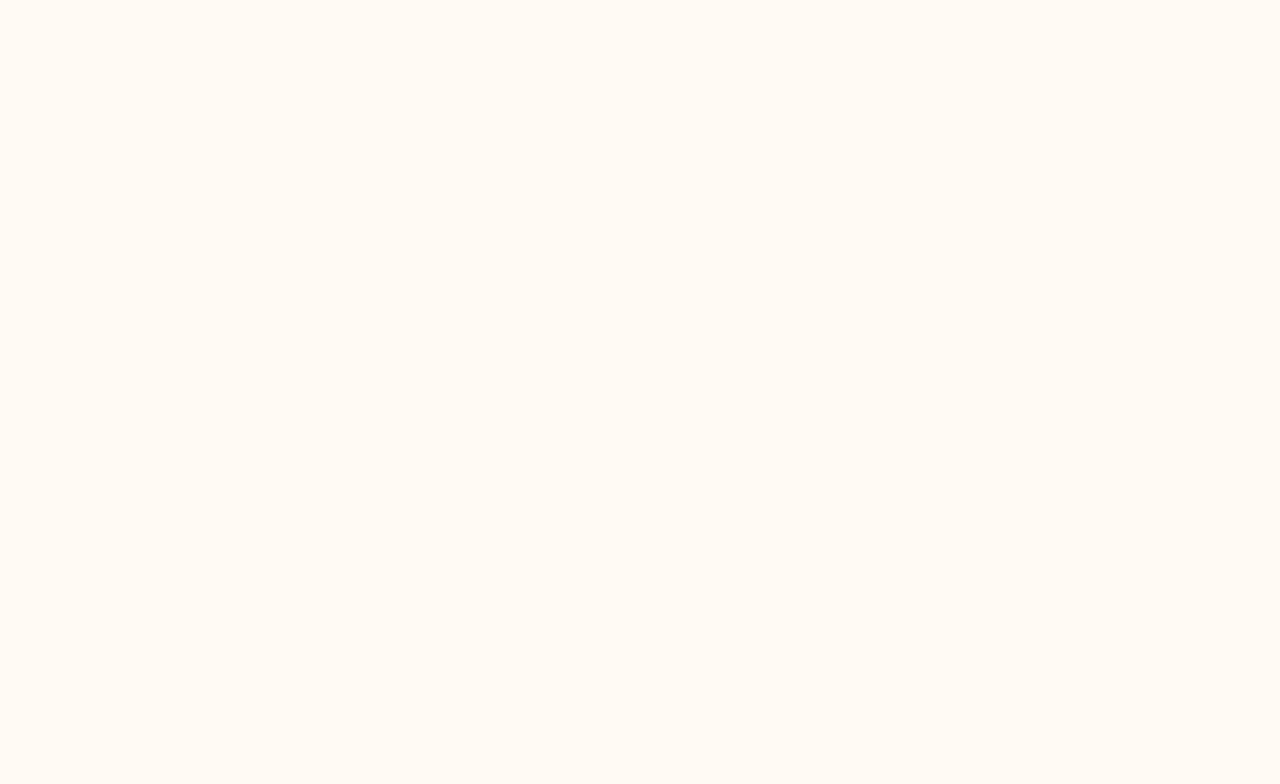
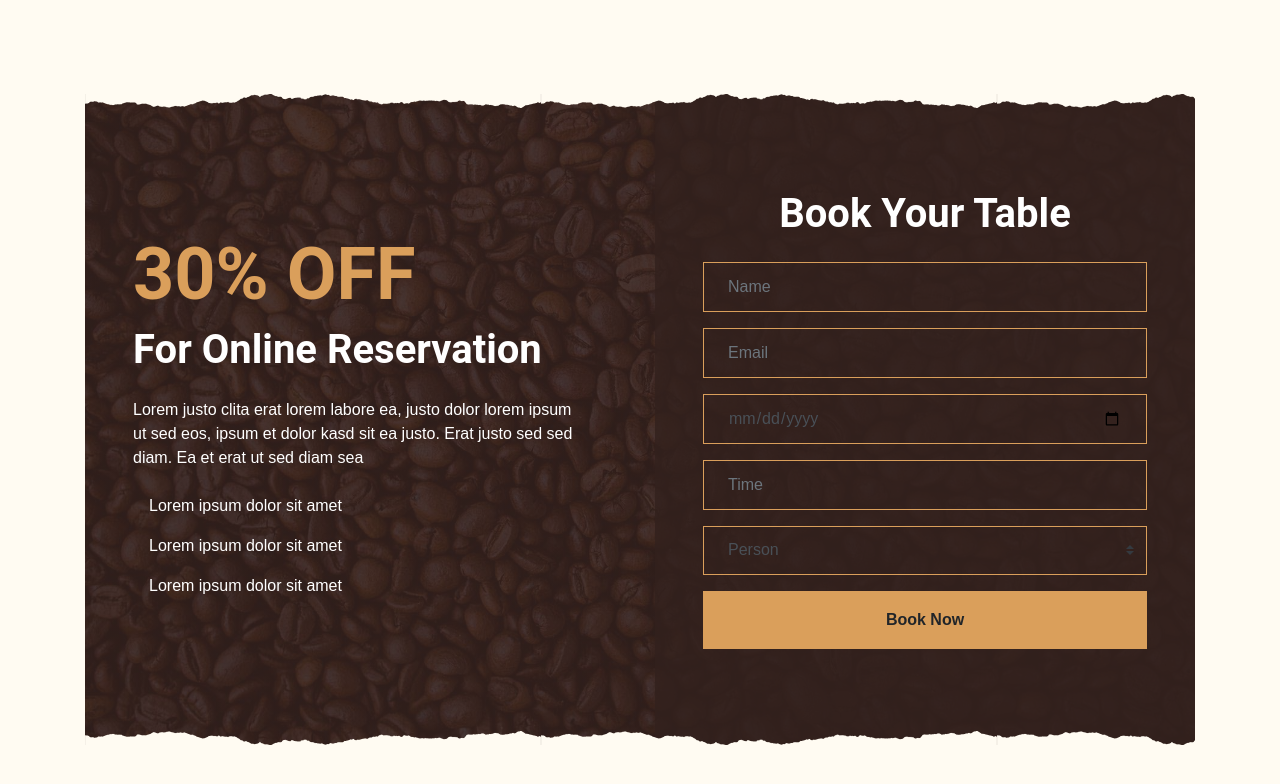
Before and after one commit to danialmousavi/Next-Coffee, a Next.js app: page / in a window 1280 px wide. Shown: the part 3936-4720 px from the top of the page. Before the commit the page ends 3982 px from the top, so only its background shows below. Built offline with nearby package versions, Linux system fonts and the light colour scheme; data requests are answered from the project's data file.

Commit message:
handle reservation

```diff
--- a/components/modules/Card/Card.js
+++ b/components/modules/Card/Card.js
@@ -2,18 +2,18 @@
 
 export default function Card({img,title,desc,price}) {
   return (
-    <div class="row align-items-center mb-5">
-      <div class="col-4 col-sm-3">
+    <div className="row align-items-center mb-5">
+      <div className="col-4 col-sm-3">
         <img
-          class="w-100 rounded-circle mb-3 mb-sm-0"
+          className="w-100 rounded-circle mb-3 mb-sm-0"
           src={img}
           alt=""
         />
-        <h5 class="menu-price">${price}</h5>
+        <h5 className="menu-price">${price}</h5>
       </div>
-      <div class="col-8 col-sm-9">
+      <div className="col-8 col-sm-9">
         <h4>{title}</h4>
-        <p class="m-0">
+        <p className="m-0">
           {desc}
         </p>
       </div>
--- a/components/templates/Index/Menu.js
+++ b/components/templates/Index/Menu.js
@@ -5,23 +5,23 @@
   console.log(menu);
 
   return (
-    <div class="container-fluid pt-5">
-        <div class="container">
-            <div class="section-title">
-                <h4 class="text-primary text-uppercase" style={{letterSpacing: "5px"}}>Menu & Pricing</h4>
-                <h1 class="display-4">Competitive Pricing</h1>
+    <div className="container-fluid pt-5">
+        <div className="container">
+            <div className="section-title">
+                <h4 className="text-primary text-uppercase" style={{letterSpacing: "5px"}}>Menu & Pricing</h4>
+                <h1 className="display-4">Competitive Pricing</h1>
             </div>
-            <div class="row">
-                <div class="col-lg-6">
-                    <h1 class="mb-5">Hot Coffee</h1>
+            <div className="row">
+                <div className="col-lg-6">
+                    <h1 className="mb-5">Hot Coffee</h1>
                     {menu.filter(item=>item.type=="hot").slice(0,3).map(item=>(
-                      <Card {...item}/>
+                      <Card key={item.id} {...item}/>
                     ))}
                 </div>
-                <div class="col-lg-6">
-                    <h1 class="mb-5">Cold Coffee</h1>
+                <div className="col-lg-6">
+                    <h1 className="mb-5">Cold Coffee</h1>
                  {menu.filter(item=>item.type=="cold").slice(0,3).map(item=>(
-                      <Card {...item}/>
+                      <Card key={item.id} {...item}/>
                     ))}
                 </div>
             </div>
--- /dev/null
+++ b/components/templates/Index/ReseveTable.js
@@ -0,0 +1,108 @@
+import React, { useState } from 'react'
+import Swal from 'sweetalert2';
+
+export default function ReseveTable() {
+const [name,setName]=useState("");
+const [email,setEmail]=useState("");
+const [date,setDate]=useState("");
+const [time,setTime]=useState("");
+const [person,setPerson]=useState("");
+    const handleReserveTable=async(e)=>{
+        e.preventDefault();
+        const reservationData={
+            name,
+            email,
+            date,
+            time,
+            person
+        }
+        const res=await fetch("http://localhost:4000/reserve",{
+            method:"POST",
+            headers:{
+                "Content-type": "application/json",
+            },
+            body:JSON.stringify(reservationData)
+        })
+        console.log(res);
+        if(res.status==201){
+            Swal.fire({
+                title:"Great! you reserved a table",
+                text:`${name} you have reservation in ${date} at ${time} O clock`,
+                icon:"success"
+            })
+        }else{
+            Swal.fire({
+                title:"there is a problem try later",
+                icon:"warning"
+            })
+        }
+        setName("");
+        setEmail("");
+        setDate("");
+        setPerson("");
+        setTime("")
+    }
+  return (
+    <div className="container-fluid my-5">
+        <div className="container">
+            <div className="reservation position-relative overlay-top overlay-bottom">
+                <div className="row align-items-center">
+                    <div className="col-lg-6 my-5 my-lg-0">
+                        <div className="p-5">
+                            <div className="mb-4">
+                                <h1 className="display-3 text-primary">30% OFF</h1>
+                                <h1 className="text-white">For Online Reservation</h1>
+                            </div>
+                            <p className="text-white">Lorem justo clita erat lorem labore ea, justo dolor lorem ipsum ut sed eos,
+                                ipsum et dolor kasd sit ea justo. Erat justo sed sed diam. Ea et erat ut sed diam sea</p>
+                            <ul className="list-inline text-white m-0">
+                                <li className="py-2"><i className="fa fa-check text-primary mr-3"></i>Lorem ipsum dolor sit amet</li>
+                                <li className="py-2"><i className="fa fa-check text-primary mr-3"></i>Lorem ipsum dolor sit amet</li>
+                                <li className="py-2"><i className="fa fa-check text-primary mr-3"></i>Lorem ipsum dolor sit amet</li>
+                            </ul>
+                        </div>
+                    </div>
+                    <div className="col-lg-6">
+                        <div className="text-center p-5" style={{background: "rgba(51, 33, 29, .8)"}}>
+                            <h1 className="text-white mb-4 mt-5">Book Your Table</h1>
+                            <form className="mb-5">
+                                <div className="form-group">
+                                    <input type="text" value={name} onChange={(e)=>setName(e.target.value)} className="form-control bg-transparent border-primary p-4" placeholder="Name"
+                                        required="required" />
+                                </div>
+                                <div className="form-group">
+                                    <input type="email" value={email} onChange={(e)=>setEmail(e.target.value)} className="form-control bg-transparent border-primary p-4" placeholder="Email"
+                                        required="required" />
+                                </div>
+                                <div className="form-group">
+                                    <div className="date"  id="date" data-target-input="nearest">
+                                        <input type="date" value={date} onChange={(e)=>setDate(e.target.value)} className="form-control bg-transparent border-primary p-4 datetimepicker-input" placeholder="Date" data-target="#date" data-toggle="datetimepicker"/>
+                                    </div>
+                                </div>
+                                <div className="form-group">
+                                    <div className="time" id="time" data-target-input="nearest">
+                                        <input type="text" value={time} onChange={(e)=>setTime(e.target.value)} className="form-control bg-transparent border-primary p-4 datetimepicker-input" placeholder="Time" data-target="#time" data-toggle="datetimepicker"/>
+                                    </div>
+                                </div>
+                                <div className="form-group">
+                                    <select className="custom-select bg-transparent border-primary px-4" value={person} onChange={(e)=>setPerson(e.target.value)} style={{height: "49px"}}>
+                                        <option >Person</option>
+                                        <option value="1">Person 1</option>
+                                        <option value="2">Person 2</option>
+                                        <option value="3">Person 3</option>
+                                        <option value="3">Person 4</option>
+                                    </select>
+                                </div>
+
+                                <div>
+                                    <button className="btn btn-primary btn-block font-weight-bold py-3" type="submit" onClick={handleReserveTable}> Book Now</button>
+                                </div>
+                            </form>
+                        </div>
+                    </div>
+                </div>
+            </div>
+        </div>
+    </div>
+  )
+}
--- a/data/db.json
+++ b/data/db.json
@@ -149,7 +149,20 @@
   ],
   "reserve": [
     {
-      "id": 1
+      "id": 1,
+      "name": "danial mousavi",
+      "email": "danial@gmial.com",
+      "date": "08/13/2025",
+      "time": "18:00",
+      "person": "4"
+    },
+    {
+      "id": "c3e7",
+      "name": "mmd",
+      "email": "mmd@gmail.com",
+      "date": "2025-08-22",
+      "time": "18:00",
+      "person": "2"
     }
   ]
 }
--- a/pages/index.js
+++ b/pages/index.js
@@ -1,6 +1,7 @@
 import About from '@/components/templates/Index/About'
 import Menu from '@/components/templates/Index/Menu'
 import Offer from '@/components/templates/Index/Offer'
+import ReseveTable from '@/components/templates/Index/ReseveTable'
 import Services from '@/components/templates/Index/Services'
 import Slider from '@/components/templates/Index/Slider'
 import React from 'react'
@@ -13,6 +14,7 @@
       <Services services={data.services}/>
       <Offer/>
       <Menu menu={data.menu}/>
+      <ReseveTable/>
     </>
   )
 }
```
Also changed, not shown: components/templates/Index/Resevation.js (deleted, +0 -7 lines).
